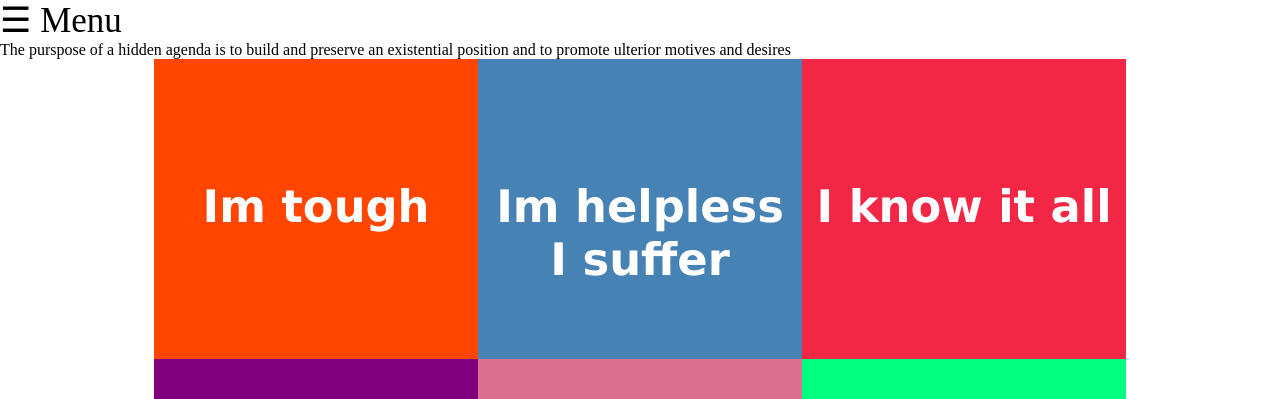
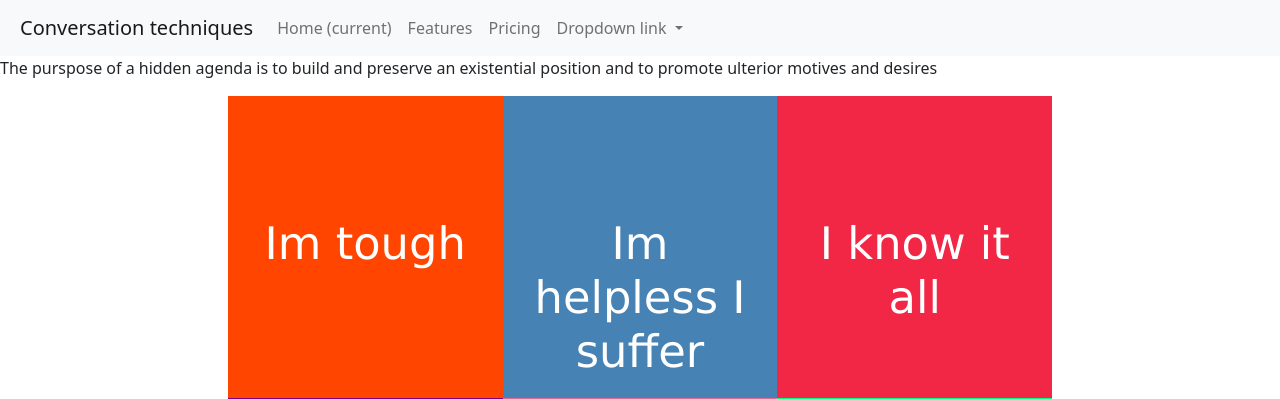
Before and after one commit to sjharw/Conversation-Tools-Website, a Flask app: page /ha in a window 1280 px wide. Shown: the top 399 px of the page. Run offline with Flask 2, Linux system fonts and the light colour scheme; some libraries are stand-ins or nearby versions.

Commit message:
added getbootstrap styling

```diff
--- a/static/base.css
+++ b/static/base.css
@@ -20,58 +20,3 @@ h1 {
     text-align: center;
     padding-top: 20px;
 }
-
-/* --- SIDENAV --- */
-.sidenav {
-    height: 100%;
-    width: 0; /* So sidevan only shows when menu clicked */
-    position: fixed;
-    z-index: 1;
-    top: 0;
-    left: 0;
-    background-color: black;
-    overflow-x: hidden;
-    transition: 1s;
-    padding-top: 0px; /* how far cross is from first link */
-  }
-
-  .sidenav a {
-    font-family: 'Helvetica Neue', sans-serif;
-    color:#f5f5f0;
-    text-decoration: none;
-    display: block;
-    transition: 0.5s; /* how quick menu links change colour when hovered over */
-  }
-
-  #nav-menu{
-    font-size:35px;
-    cursor:pointer;
-    color:black;
-  }
-
-  #link{
-    padding: 40px 0px 40px 15px;
-    border-bottom: solid 1px lightgrey;
-    border-bottom-left-radius: 20px;
-    width: 95%;
-    font-size: 15px;
-  }
-
-  #link:hover {   /* on mouse hover */
-    color: #c2c2a3;
-  }
-
-  .sidenav a:hover {
-    color: #f1f1f1;
-  }
-
-  .sidenav .closebtn {
-    position: absolute;
-    right: 5px;
-    font-size: 30px;
-  }
-
-  #main {
-    transition: margin-left .2s;
-    padding: 26px;
-  }
--- a/static/base.js
+++ /dev/null
@@ -1,8 +0,0 @@
-  // SIDENAV SLIDE OUT
-  function openNav() {
-    document.getElementById("mySidenav").style.width = "150px"; // Width of sidenav
-  }
-
-  function closeNav() {
-    document.getElementById("mySidenav").style.width = "0";
-  }
--- a/templates/base.html
+++ b/templates/base.html
@@ -3,26 +3,49 @@
     <head>
         <meta name="viewport" content="width=device-width, initial-scale=1.0" />
         <link rel="stylesheet" type="text/css" href="{{url_for('static', filename='base.css')}}" />
+        <!-- link getbootstrap -->
+        <link href="https://cdn.jsdelivr.net/npm/bootstrap@5.2.0/dist/css/bootstrap.min.css" rel="stylesheet" integrity="sha384-gH2yIJqKdNHPEq0n4Mqa/HGKIhSkIHeL5AyhkYV8i59U5AR6csBvApHHNl/vI1Bx" crossorigin="anonymous">
         {% block header %} {% endblock header %}
     </head>
 
     <body>
-        <!-- Nav bar -->
-        <div class="wrapper" id="nav">
-            <!-- Menu button -->
-            <span onclick="openNav()" id="nav-menu">&#9776; Menu</span>
-            <div id="mySidenav" class="sidenav">
-                <a id="cross" href="javascript:void(0)" class="closebtn" onclick="closeNav()">&times;</a>
-                <a class="link" href="{{url_for('sp')}}">Shared pool</a>
-                <a class="link" href="{{url_for('se')}}">Safe environment</a>
-                <a class="link" href="{{url_for('ha')}}">Hidden agendas</a>
-                <a class="link" href="{{url_for('shn')}}">Human needs</a>
+        <nav class="navbar navbar-expand-lg navbar-light bg-light">
+            <a class="navbar-brand" style="margin-left: 20px">Conversation techniques</a>
+            <button class="navbar-toggler" type="button" data-toggle="collapse" data-target="#navbarNavDropdown" aria-controls="navbarNavDropdown" aria-expanded="false" aria-label="Toggle navigation">
+              <span class="navbar-toggler-icon"></span>
+            </button>
+            <div class="collapse navbar-collapse" id="navbarNavDropdown">
+              <ul class="navbar-nav">
+                <li class="nav-item active">
+                  <a class="nav-link" href="{{url_for('home')}}">Home <span class="sr-only">(current)</span></a>
+                </li>
+                <li class="nav-item">
+                  <a class="nav-link" href="#">Features</a>
+                </li>
+                <li class="nav-item">
+                  <a class="nav-link" href="#">Pricing</a>
+                </li>
+                <li class="nav-item dropdown">
+                  <a class="nav-link dropdown-toggle" href="#" id="navbarDropdownMenuLink" data-toggle="dropdown" aria-haspopup="true" aria-expanded="false">
+                    Dropdown link
+                  </a>
+                  <div class="dropdown-menu" aria-labelledby="navbarDropdownMenuLink">
+                    <a class="dropdown-item" href="{{url_for('sp')}}">Shared pool</a>
+                    <a class="dropdown-item" href="{{url_for('se')}}">Safe environment</a>
+                    <a class="dropdown-item" href="{{url_for('ha')}}">Hidden agendas</a>
+                    <a class="dropdown-item" href="{{url_for('shn')}}">Human needs</a>
+                  </div>
+                </li>
+              </ul>
             </div>
-        </div>
-
+          </nav>
         {% block content %} {% endblock content %}
     </body>
 
     <script src="{{url_for('static', filename='base.js')}}" type="text/javascript"></script>
+    <!-- getbootstrap js -->
+    <script src="https://code.jquery.com/jquery-3.2.1.slim.min.js" integrity="sha384-KJ3o2DKtIkvYIK3UENzmM7KCkRr/rE9/Qpg6aAZGJwFDMVNA/GpGFF93hXpG5KkN" crossorigin="anonymous"></script>
+<script src="https://cdn.jsdelivr.net/npm/popper.js@1.12.9/dist/umd/popper.min.js" integrity="sha384-ApNbgh9B+Y1QKtv3Rn7W3mgPxhU9K/ScQsAP7hUibX39j7fakFPskvXusvfa0b4Q" crossorigin="anonymous"></script>
+<script src="https://cdn.jsdelivr.net/npm/bootstrap@4.0.0/dist/js/bootstrap.min.js" integrity="sha384-JZR6Spejh4U02d8jOt6vLEHfe/JQGiRRSQQxSfFWpi1MquVdAyjUar5+76PVCmYl" crossorigin="anonymous"></script>
     {% block javascript %} {% endblock javascript %}
 </html>
--- /dev/null
+++ b/templates/home.html
@@ -0,0 +1 @@
+{% extends 'base.html' %}
--- a/view.py
+++ b/view.py
@@ -19,6 +19,14 @@ app = Flask(__name__)
 
 
 @app.route("/")
+
+@app.route("/home")
+def home():
+    """
+    home
+    """
+    return render_template("/home.html")
+
 @app.route("/se")
 def se():
     """
```
